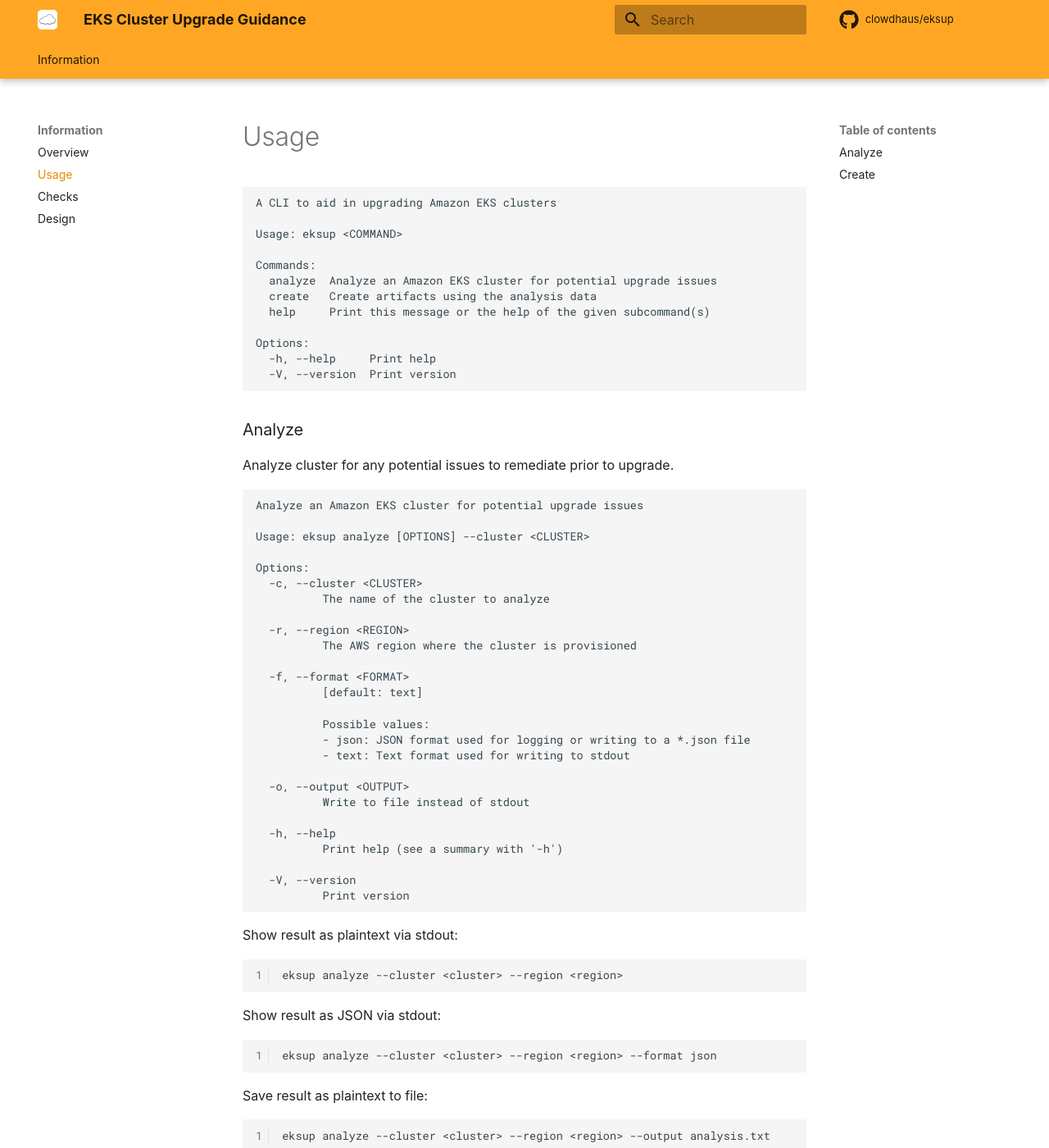
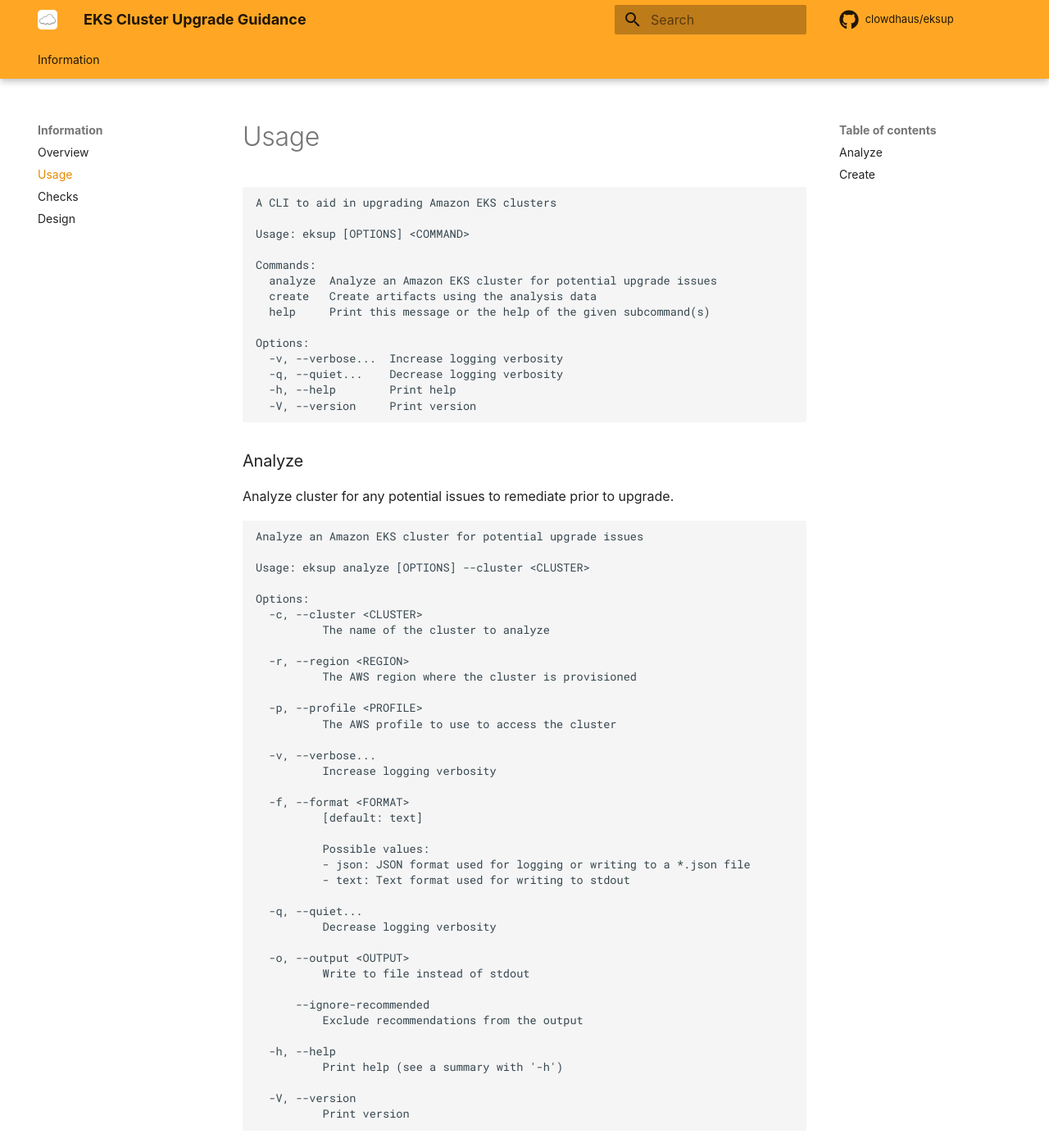
Before and after one commit to clowdhaus/eksup, an MkDocs documentation site: the page built from docs/info/usage.md, in a window 1280 px wide and 1400 px high. Shown: the whole window at 82% size. Built offline with MkDocs 1.6.1 and Material for MkDocs 9.7.7, drawn with Linux system fonts in a browser that asks for light colours; some web fonts are replaced; comment, search, counter and statistics services are not loaded; some of the changed text lies outside the part shown.

Commit message:
docs: Update usage docs to capture current help output and usage (#64)

````diff
--- a/docs/info/usage.md
+++ b/docs/info/usage.md
@@ -1,7 +1,7 @@
 ```
 A CLI to aid in upgrading Amazon EKS clusters
 
-Usage: eksup <COMMAND>
+Usage: eksup [OPTIONS] <COMMAND>
 
 Commands:
   analyze  Analyze an Amazon EKS cluster for potential upgrade issues
@@ -9,8 +9,10 @@
   help     Print this message or the help of the given subcommand(s)
 
 Options:
-  -h, --help     Print help
-  -V, --version  Print version
+  -v, --verbose...  Increase logging verbosity
+  -q, --quiet...    Decrease logging verbosity
+  -h, --help        Print help
+  -V, --version     Print version
 ```
 
 ### Analyze
@@ -29,6 +31,12 @@
   -r, --region <REGION>
           The AWS region where the cluster is provisioned
 
+  -p, --profile <PROFILE>
+          The AWS profile to use to access the cluster
+
+  -v, --verbose...
+          Increase logging verbosity
+
   -f, --format <FORMAT>
           [default: text]
 
@@ -36,8 +44,14 @@
           - json: JSON format used for logging or writing to a *.json file
           - text: Text format used for writing to stdout
 
+  -q, --quiet...
+          Decrease logging verbosity
+
   -o, --output <OUTPUT>
           Write to file instead of stdout
+
+      --ignore-recommended
+          Exclude recommendations from the output
 
   -h, --help
           Print help (see a summary with '-h')
@@ -91,7 +105,10 @@
 Options:
   -c, --cluster <CLUSTER>    The name of the cluster to analyze
   -r, --region <REGION>      The AWS region where the cluster is provisioned
+  -p, --profile <PROFILE>    The AWS profile to use to access the cluster
+  -v, --verbose...           Increase logging verbosity
   -f, --filename <FILENAME>  Name of the playbook saved locally
+  -q, --quiet...             Decrease logging verbosity
   -h, --help                 Print help
   -V, --version              Print version
 ```
@@ -101,9 +118,3 @@
 ```sh linenums="1"
 eksup create playbook --cluster <cluster> --region <region>
 ```
-
-Create playbook and save locally, ignoring recommendations:
-
-```sh linenums="1"
-eksup create playbook --cluster <cluster> --region <region> --ignore-recommended
-```
````
